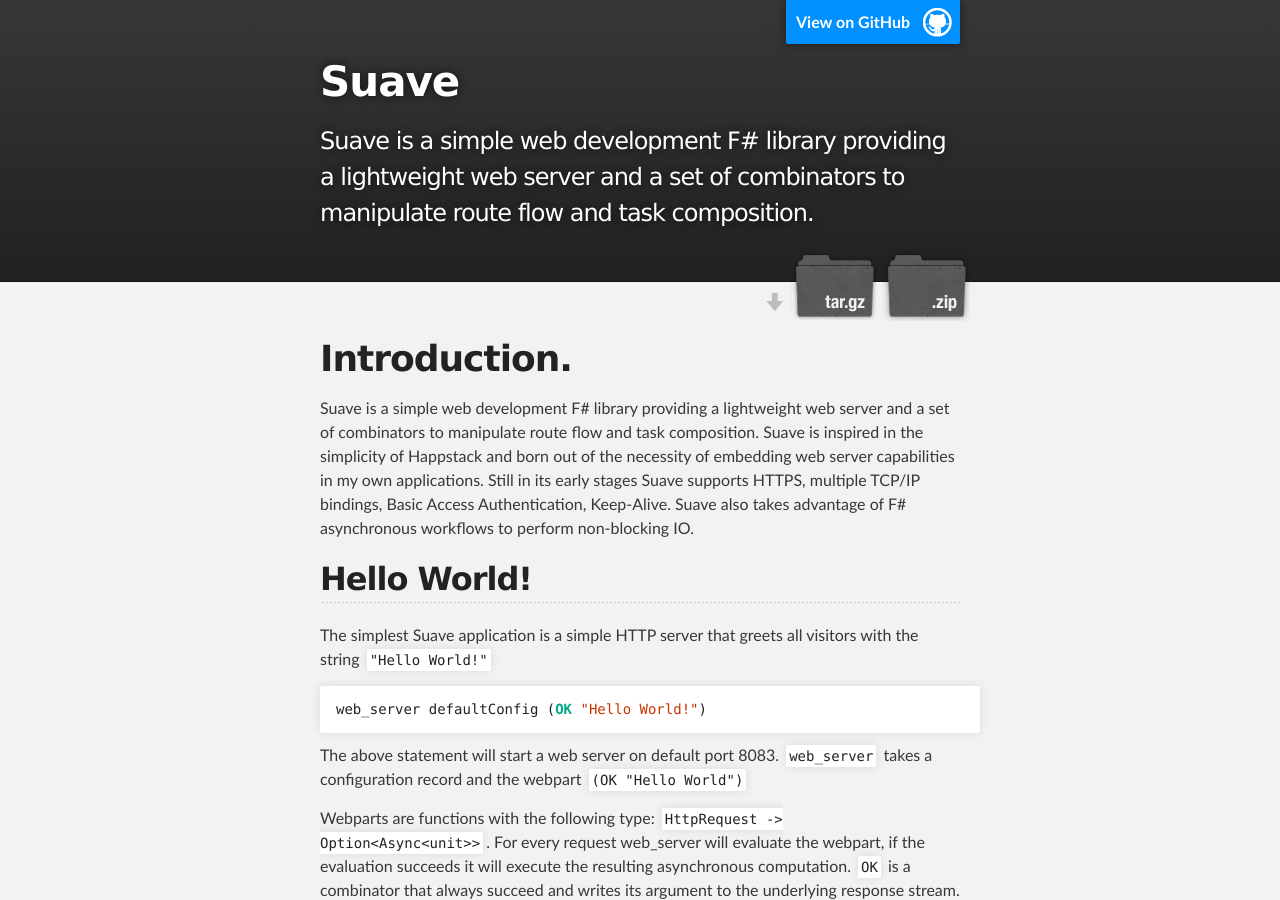
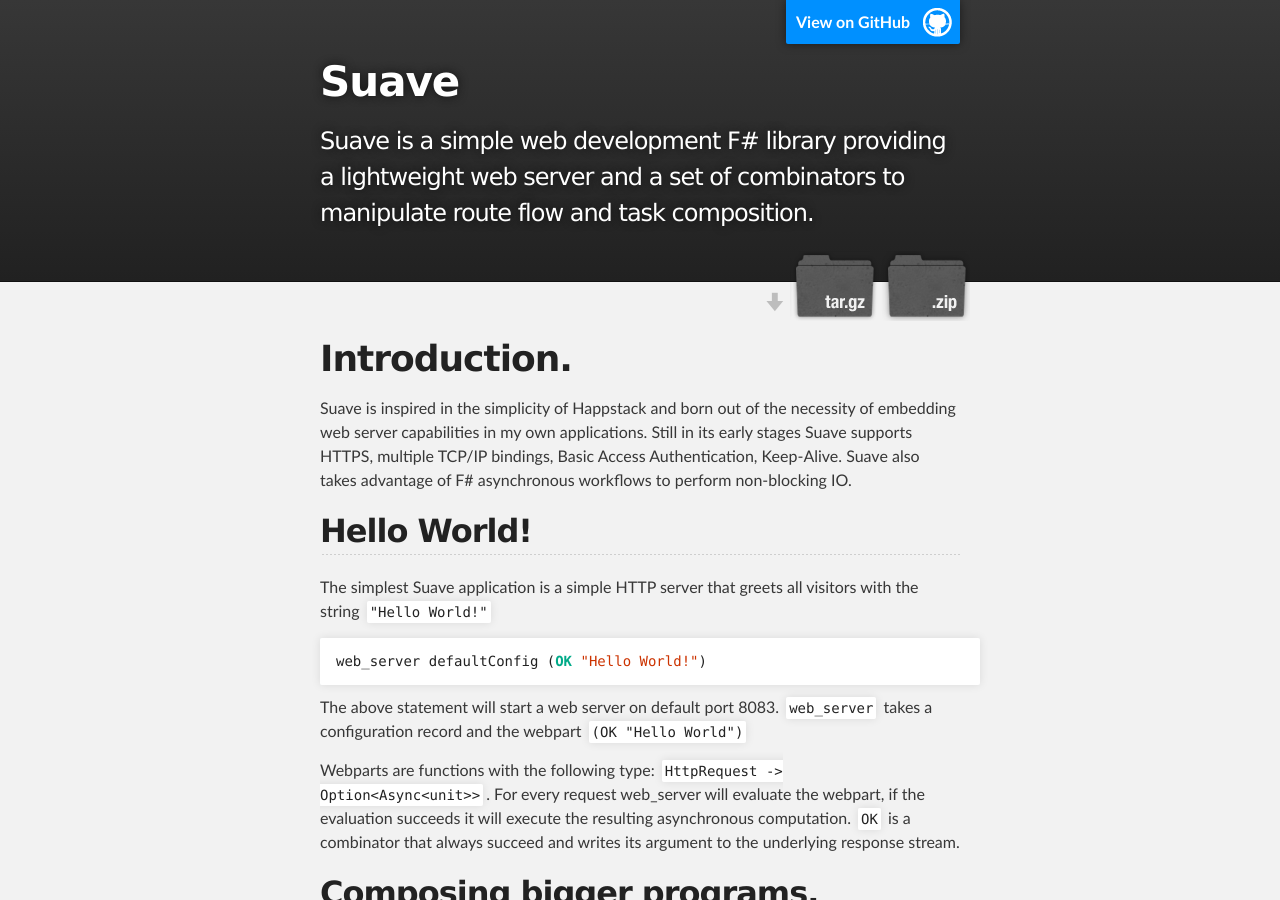
Before and after one commit to SuaveIO/suave, a Jekyll site: the page built from index.md, in a window 1280 px wide and 900 px high. Built offline with Jekyll 4.4.1, drawn with Linux system fonts in a browser that asks for light colours.

Commit message:
remove duplicated paragraph

```diff
--- a/_includes/content.md
+++ b/_includes/content.md
@@ -1,7 +1,7 @@
 Introduction.
 =============
 
-Suave is a simple web development F# library providing a lightweight web server and a set of combinators to manipulate route flow and task composition. Suave is inspired in the simplicity of Happstack and born out of the necessity of embedding web server capabilities in my own applications.
+Suave is inspired in the simplicity of Happstack and born out of the necessity of embedding web server capabilities in my own applications.
 Still in its early stages Suave supports HTTPS, multiple TCP/IP bindings, Basic Access Authentication, Keep-Alive. Suave also takes advantage of F# asynchronous workflows to perform non-blocking IO.
 
 Hello World!
```
